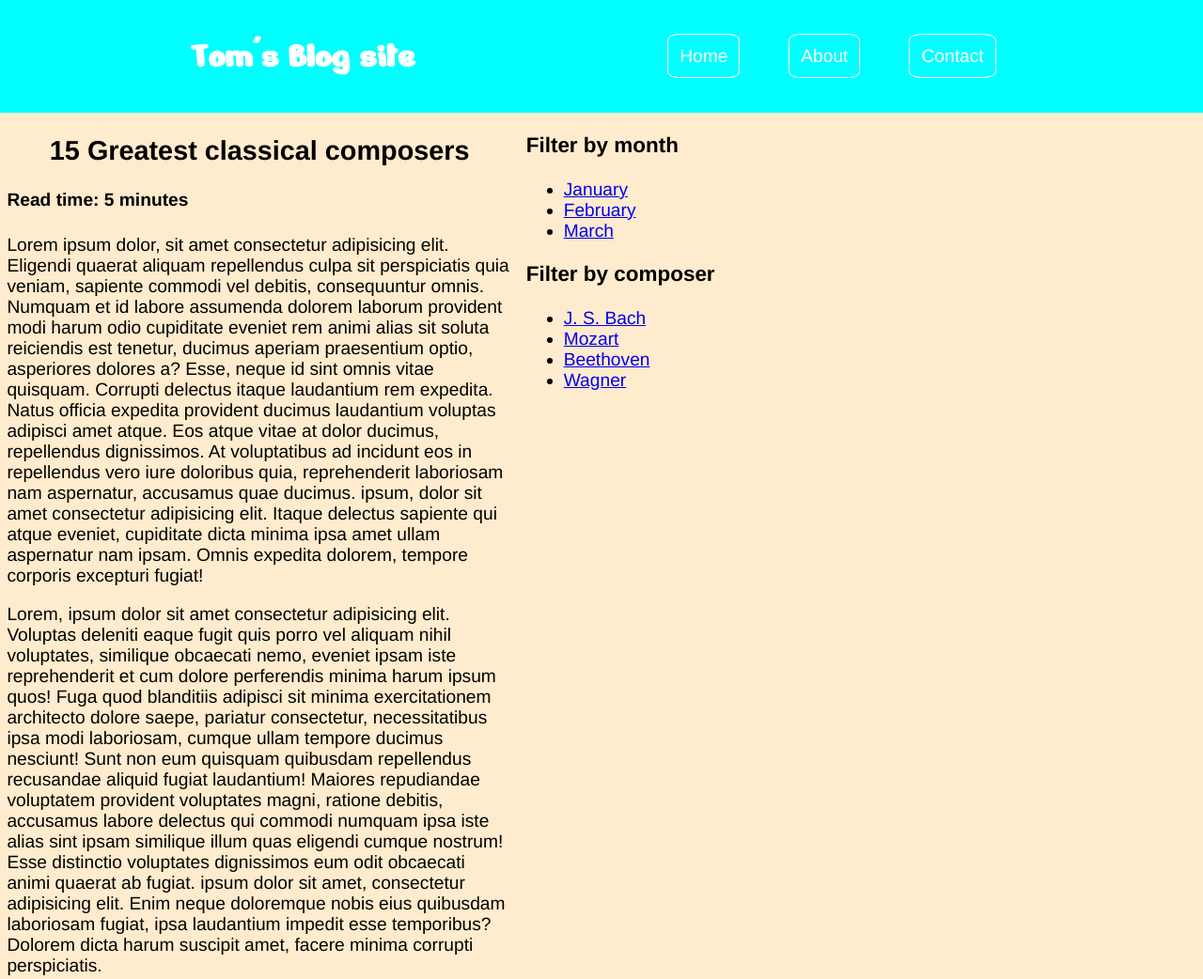
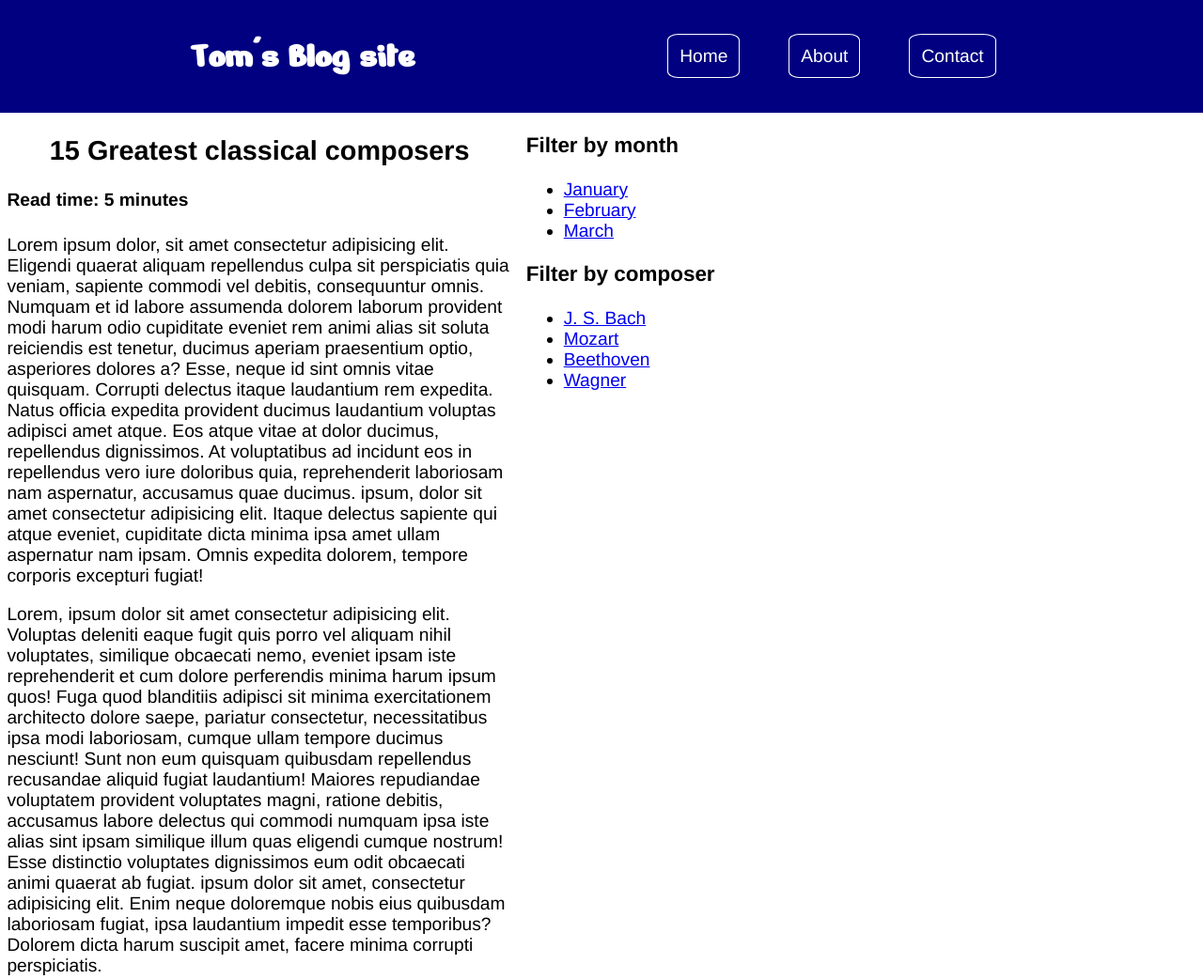
Before and after one commit to tkend00/tkend00.github.io, a plain HTML site: page index.html in a window 1280 px wide. Shown: the top 1042 px of the page at 94% size. Drawn offline with Linux system fonts and the light colour scheme; no server answers.

Commit message:
Update style.css

```diff
--- a/style.css
+++ b/style.css
@@ -1,5 +1,5 @@
 body {
-    background-color: blanchedalmond;
+    background-color: white;
     font-family: Helvetica, Arial, sans-serif;
     margin: 0px;
     font-size: 1.5vw;
@@ -15,7 +15,7 @@ ul {
     margin: 0px;
 }
 body > header {
-    background-color: aqua;
+    background-color: navy;
     color: white;
     display: flex;
     height: 15vh;
```
